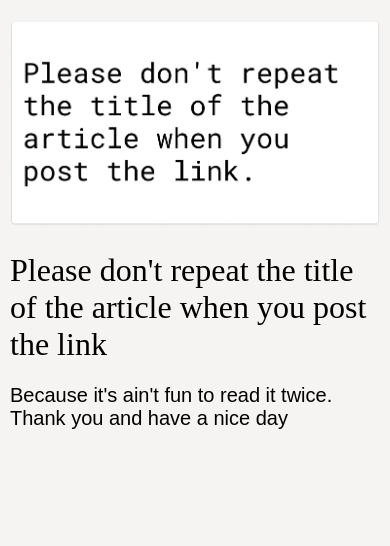
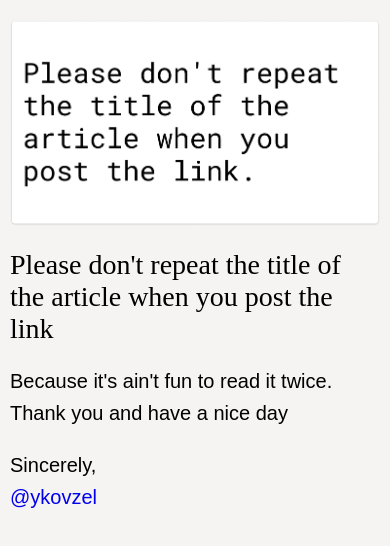
Before and after one commit to jkovzels/pleasedont, a plain HTML site: page index.html in a window 390 px wide. Drawn offline with Linux system fonts and the light colour scheme.

Commit message:
adding signature

```diff
--- a/index.html
+++ b/index.html
@@ -13,7 +13,6 @@
 		<meta property="twitter:image" content="https://pleasedont.vercel.app/meta.png" />
 
 		<meta property="og:url" content="https://pleasedont.vercel.app/" />
-
 
 		<meta name="twitter:card" content="summary_large_image"/>
 		<meta name="twitter:creator" content="@ykovzel" />
@@ -31,21 +30,25 @@
 				padding: 0 10px;
 			}
 			h1{
-				font-size: 56px;
+				font-size: 52px;
 				font-weight: normal;
 			}
 			@media only screen and (max-width: 600px) {
 			h1 {
-				font-size: 32px;
+				font-size: 28px;
 			}
 			}
 			p{
 				font-size: 20px;
 				font-family: Arial, Helvetica, sans-serif;
+				line-height: 1.6;
 			}
 			img{
 				width: 100%;
 				margin-top: 20px;
+			}
+			a{
+				text-decoration: none;
 			}
 
 		</style>
@@ -54,5 +57,8 @@
 		<img src="img.png">
 		<h1>Please don't repeat the title of the article when you post the link</h1>
 		<p>Because it's ain't fun to read it twice. Thank you and have a nice day</p>
+		<p>Sincerely,<br/>
+			<a href="https://twitter.com/ykovzel">@ykovzel</a>
+		</p>
 	</body>
 </html>
```
